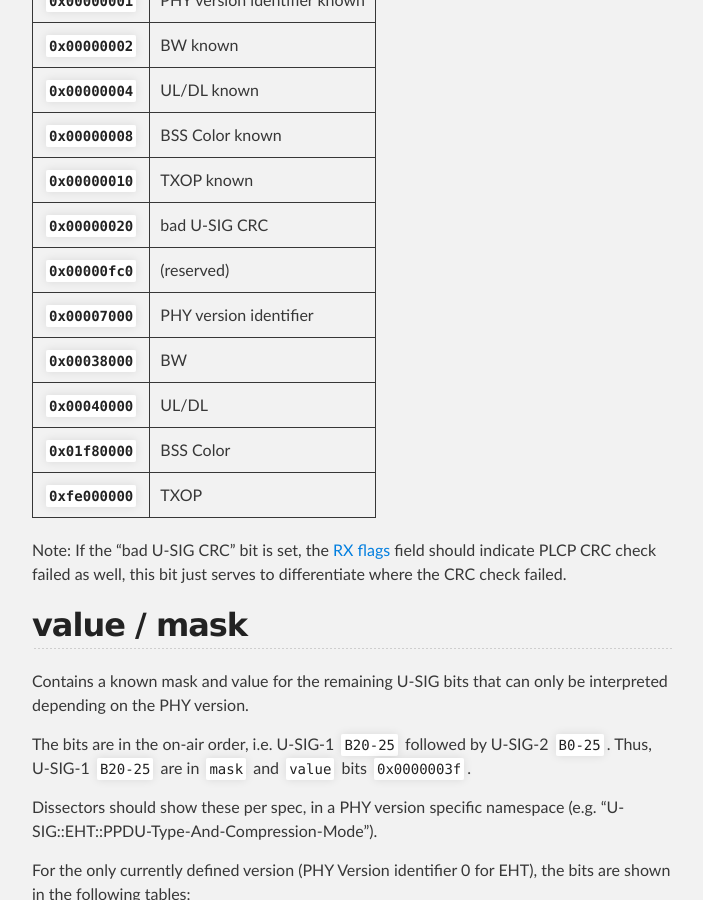
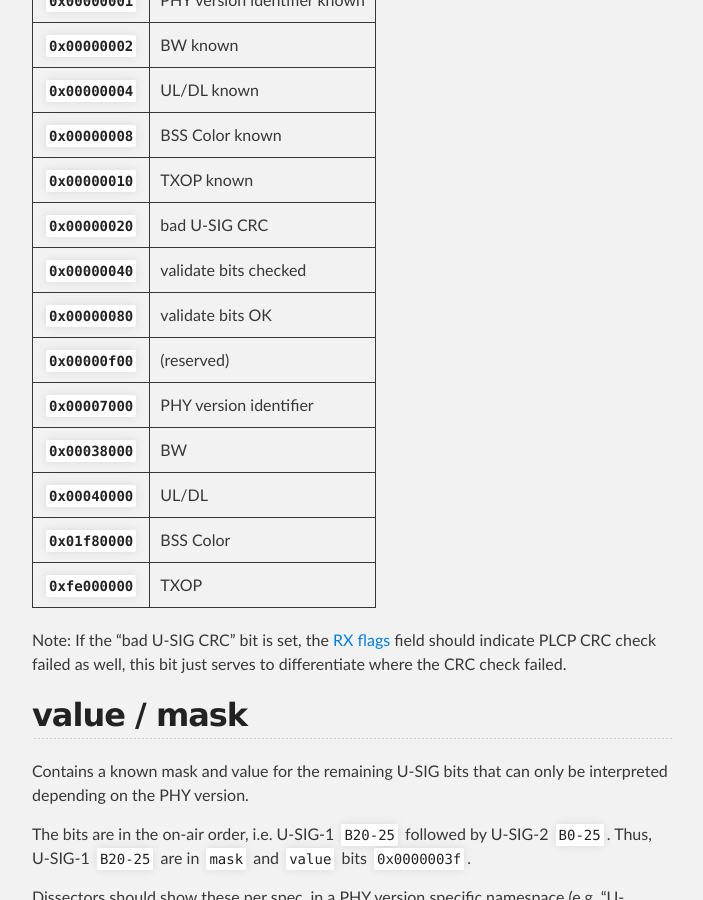
Before and after one commit to radiotap/radiotap.github.io, a Jekyll site: the page built from fields/U-SIG.md, in a window 1280 px wide and 900 px high, scrolled down 750 px. Shown: the whole window, without its empty margins (288-991 px from the left). Built offline with Jekyll 4.4.1, drawn with Linux system fonts in a browser that asks for light colours.

Commit message:
U-SIG: add validate bits check

```diff
--- a/fields/U-SIG.md
+++ b/fields/U-SIG.md
@@ -30,7 +30,9 @@ field to the end of the value field.
 | **`0x00000008`** | BSS Color known |
 | **`0x00000010`** | TXOP known |
 | **`0x00000020`** | bad U-SIG CRC |
-| **`0x00000fc0`** | (reserved) |
+| **`0x00000040`** | validate bits checked |
+| **`0x00000080`** | validate bits OK |
+| **`0x00000f00`** | (reserved) |
 | **`0x00007000`** | PHY version identifier |
 | **`0x00038000`** | BW |
 | **`0x00040000`** | UL/DL |
```
